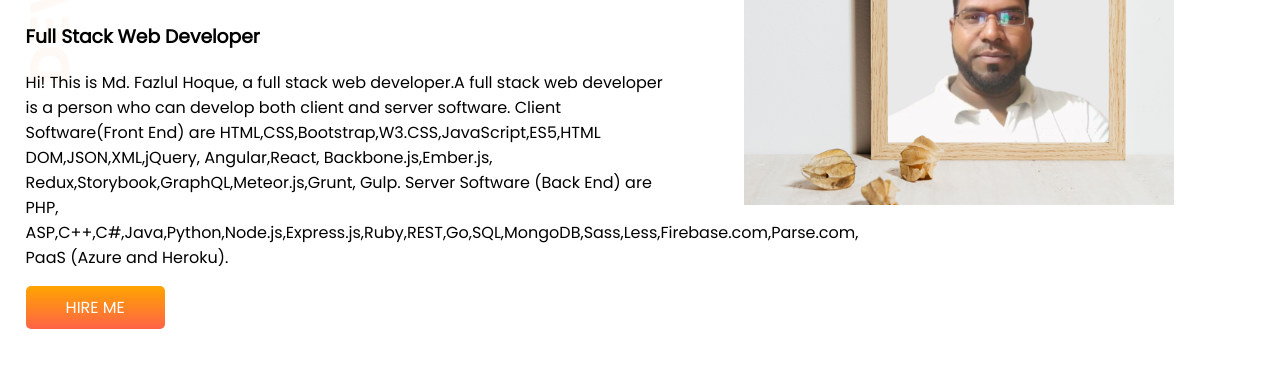
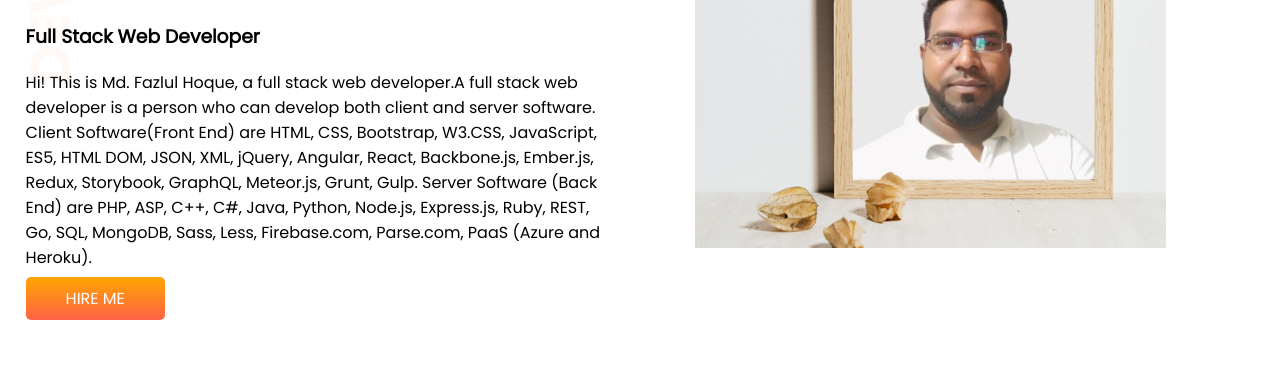
Before and after one commit to fazlulhoque2022/developer-portfolio, a plain HTML site: page index.html in a window 1280 px wide. Shown: the part 278-646 px from the top of the page. Drawn offline with Linux system fonts and the light colour scheme.

Commit message:
top section added

```diff
--- a/index.html
+++ b/index.html
@@ -19,14 +19,15 @@
             <h1>Welcome To</h1>
             <h1><span class="orange-color">Fazlul Hoque</span> World!</h1>
             <h3>Full Stack Web Developer</h3>
-            <P>Hi! This is Md. Fazlul Hoque, a full stack web developer.A full stack web developer is a person who can
+            <p>Hi! This is Md. Fazlul Hoque, a full stack web developer.A full stack web developer is a person who can
                 develop both client and server software. Client Software(Front End) are
-                HTML,CSS,Bootstrap,W3.CSS,JavaScript,ES5,HTML DOM,JSON,XML,jQuery, Angular,React,
-                Backbone.js,Ember.js, Redux,Storybook,GraphQL,Meteor.js,Grunt, Gulp. Server Software (Back End) are PHP,
-                ASP,C++,C#,Java,Python,Node.js,Express.js,Ruby,REST,Go,SQL,MongoDB,Sass,Less,Firebase.com,Parse.com,
-                PaaS (Azure and Heroku). <br> <br>
+                HTML, CSS, Bootstrap, W3.CSS, JavaScript, ES5, HTML DOM, JSON, XML, jQuery, Angular, React, Backbone.js,
+                Ember.js, Redux, Storybook, GraphQL, Meteor.js, Grunt, Gulp.
+                Server Software (Back End) are PHP, ASP, C++, C#, Java, Python, Node.js, Express.js, Ruby, REST, Go,
+                SQL, MongoDB, Sass, Less, Firebase.com, Parse.com,
+                PaaS (Azure and Heroku).</p>
 
-                <a class="link-button" target="_blank" href="https://www.facebook.com/fazlul.hoque.52012">HIRE ME</a>
+            <a class="link-button" target="_blank" href="https://www.facebook.com/fazlul.hoque.52012">HIRE ME</a>
         </div>
         <div class="half-width">
             <img src="images/fazlul.png" alt="">
```
